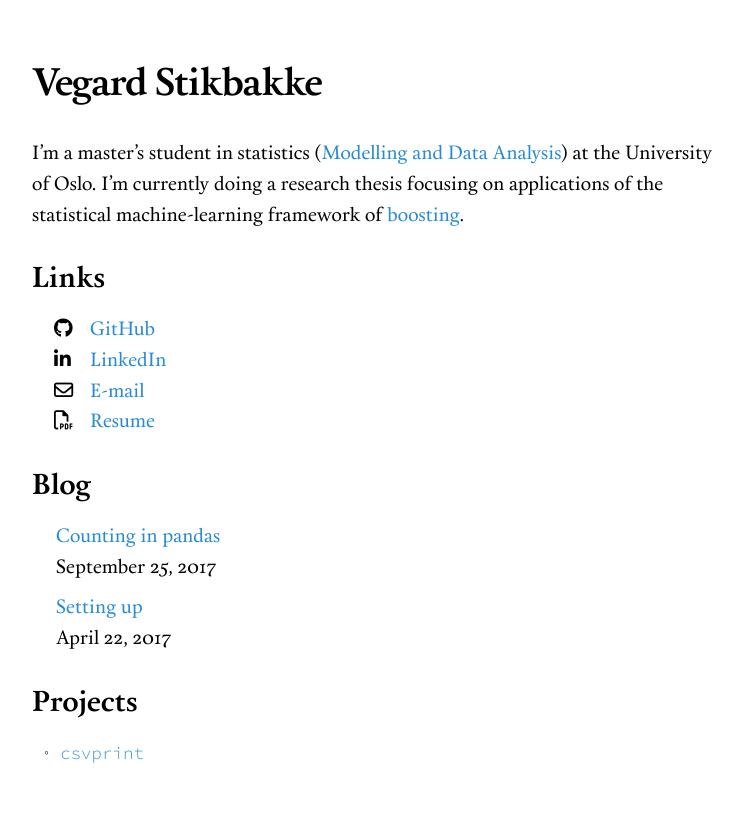
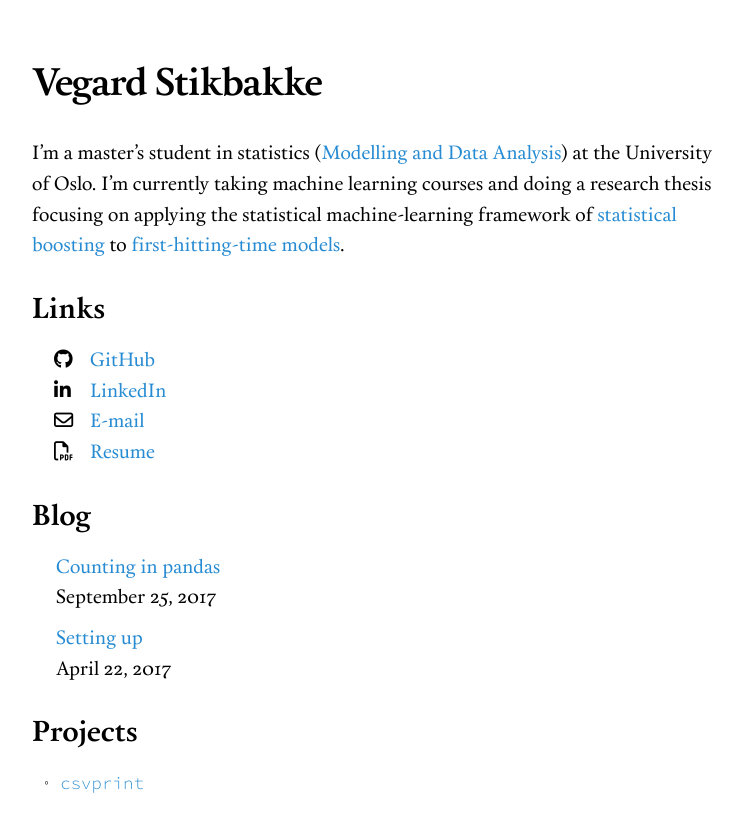
Before and after one commit to vegarsti/vegarsti.github.io, a Jekyll site: the page built from index.md, in a window 1280 px wide. Shown: the top 832 px of the page, without its empty margins (258-1001 px from the left). Built offline with Jekyll 4.4.1, drawn with Linux system fonts in a browser that asks for light colours; nearby versions of some CDN libraries.

Commit message:
Change summary

```diff
--- a/index.md
+++ b/index.md
@@ -5,7 +5,7 @@ title: Vegard Stikbakke
 
 # Vegard Stikbakke
 
-I'm a master's student in statistics ([Modelling and Data Analysis](http://www.uio.no/english/studies/programmes/modelling-data-analysis/)) at the University of Oslo. I'm currently doing a research thesis focusing on applications of the statistical machine-learning framework of [boosting](https://en.wikipedia.org/wiki/Boosting_(machine_learning)).
+I'm a master's student in statistics ([Modelling and Data Analysis](http://www.uio.no/english/studies/programmes/modelling-data-analysis/)) at the University of Oslo. I'm currently taking machine learning courses and doing a research thesis focusing on applying the statistical machine-learning framework of [statistical boosting](https://en.wikipedia.org/wiki/Boosting_(machine_learning)) to [first-hitting-time models](https://en.wikipedia.org/wiki/First-hitting-time_model).
 
 ## Links
 
```
